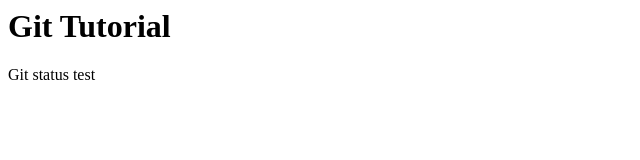
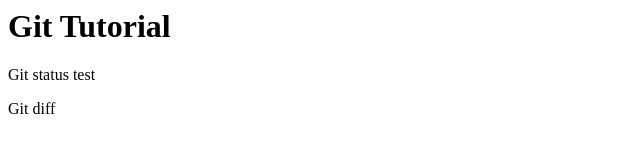
Before and after one commit to hiroki0118/git_tutorial, a plain HTML site: page index.html in a window 1280 px wide. Shown: the full height of the page, 0-640 px from the left. Drawn offline with Linux system fonts and the light colour scheme.

Commit message:
git diff test

```diff
--- a/index.html
+++ b/index.html
@@ -1,2 +1,3 @@
 <h1>Git Tutorial</h1>
 <p>Git status test</p>
+<div>Git diff</div>
```
